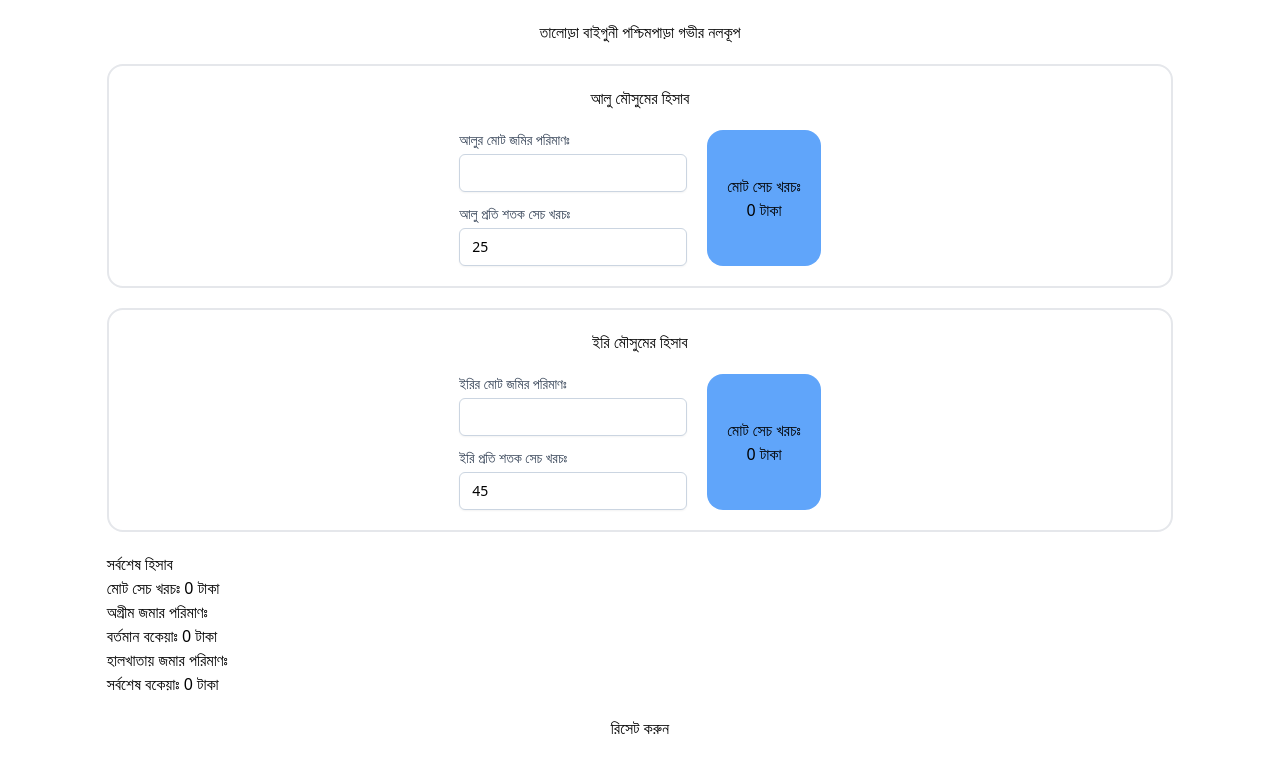
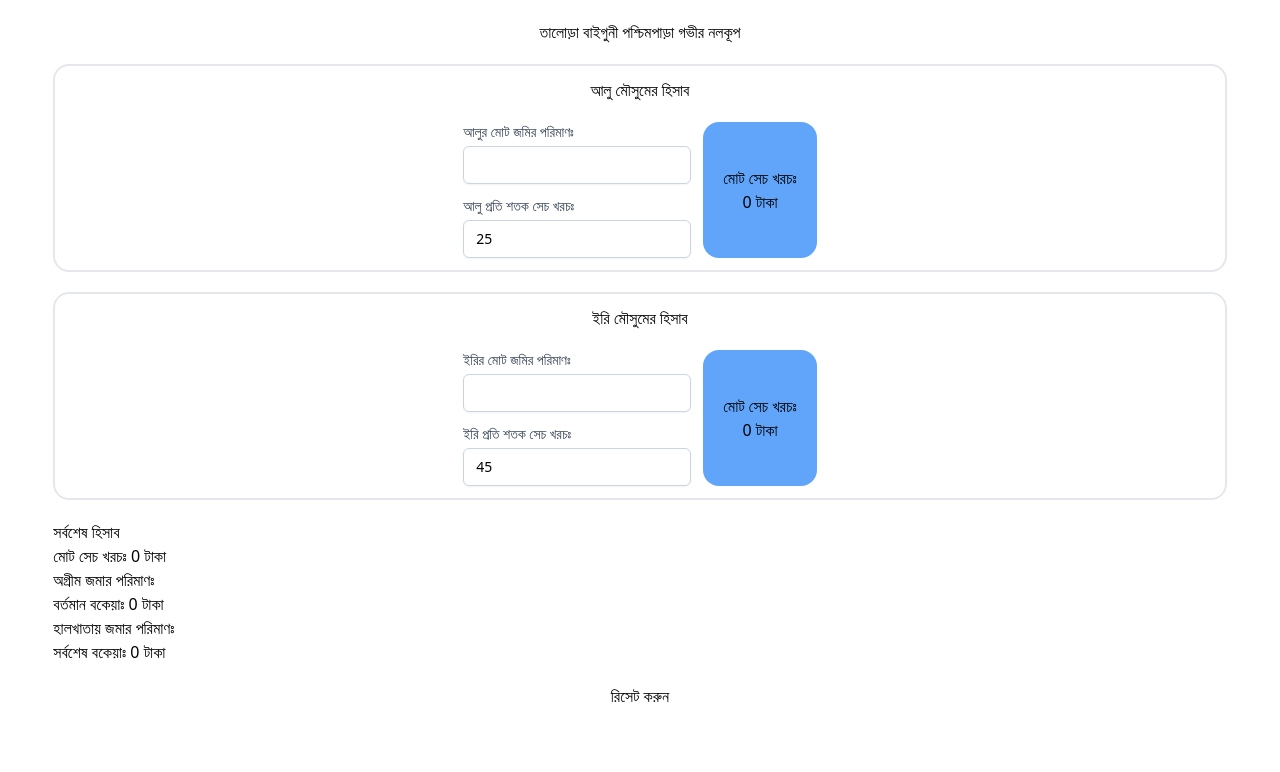
Before and after one commit to iamsadikrahman/deep-tubewell, a Vue app: page /halkhata in a window 1280 px wide. Shown: the top 772 px of the page. Built offline with nearby package versions, Linux system fonts and the light colour scheme.

Commit message:
ui changes with tailwind css 2

```diff
--- a/src/components/pages/Halkhata.vue
+++ b/src/components/pages/Halkhata.vue
@@ -1,14 +1,14 @@
 <template>
-  <main class="flex flex-col container mx-auto w-10/12 gap-5">
+  <main class="flex flex-col container mx-auto w-11/12 gap-5">
    <header>
     <h2 class="mt-5 text-center">তালোড়া বাইগুনী পশ্চিমপাড়া গভীর নলকূপ</h2>
 
   </header>
 
 <!--    Potato Start-->
-    <section id="potato" class="border-2 rounded-2xl pt-5 pb-5">
+    <section id="potato" class="border-2 rounded-2xl p-3">
         <h3 class="text-center pb-5">আলু মৌসুমের হিসাব</h3>
-        <div class="season-calculation flex justify-center gap-5 ">
+        <div class="season-calculation flex justify-center gap-3">
 
           <div>
             <label class="block mb-3">
@@ -23,7 +23,7 @@
           </div>
 
           <div class="bg-blue-400 flex flex-col justify-center pl-5 pr-5 rounded-2xl items-center">
-            <h4 class="potato-total-cost">মোট সেচ খরচঃ</h4>
+            <p class="potato-total-cost">মোট সেচ খরচঃ</p>
             <h4> {{ potatoTotalCost }} টাকা</h4>
           </div>
 
@@ -32,9 +32,9 @@
 <!--Potato End-->
 
 <!--    Paddy Start-->
-    <section id="potato" class="border-2 rounded-2xl pt-5 pb-5">
+    <section id="potato" class="border-2 rounded-2xl p-3">
       <h3 class="text-center pb-5">ইরি মৌসুমের হিসাব</h3>
-      <div class="season-calculation flex justify-center gap-5 ">
+      <div class="season-calculation flex justify-center gap-3 ">
 
         <div>
           <label class="block mb-3">
@@ -49,7 +49,7 @@
         </div>
 
         <div class="bg-blue-400 flex flex-col justify-center pl-5 pr-5 rounded-2xl items-center">
-          <h4 class="potato-total-cost">মোট সেচ খরচঃ</h4>
+          <p class="potato-total-cost">মোট সেচ খরচঃ</p>
           <h4> {{ paddyTotalCost }} টাকা</h4>
         </div>
 
```
